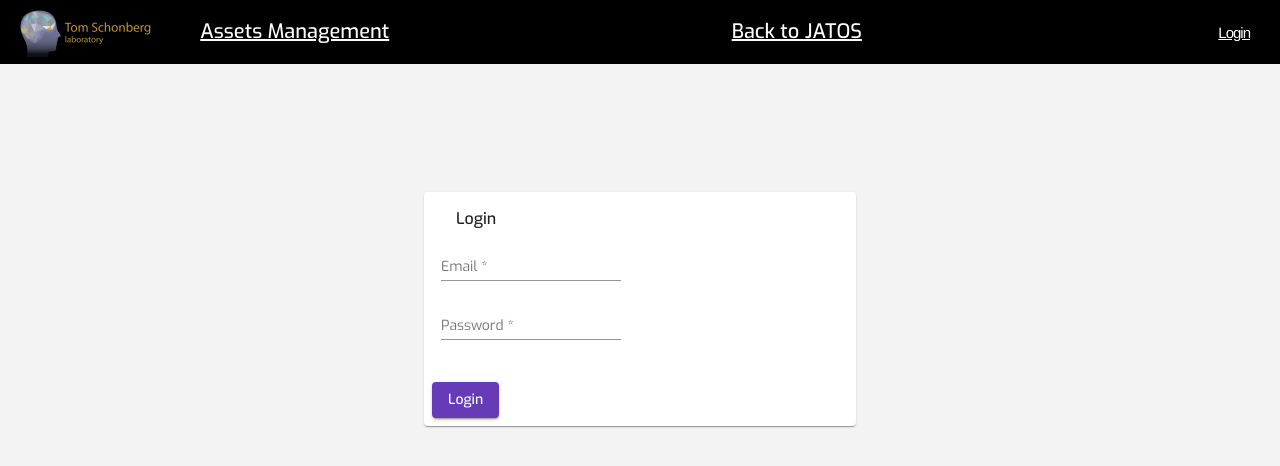
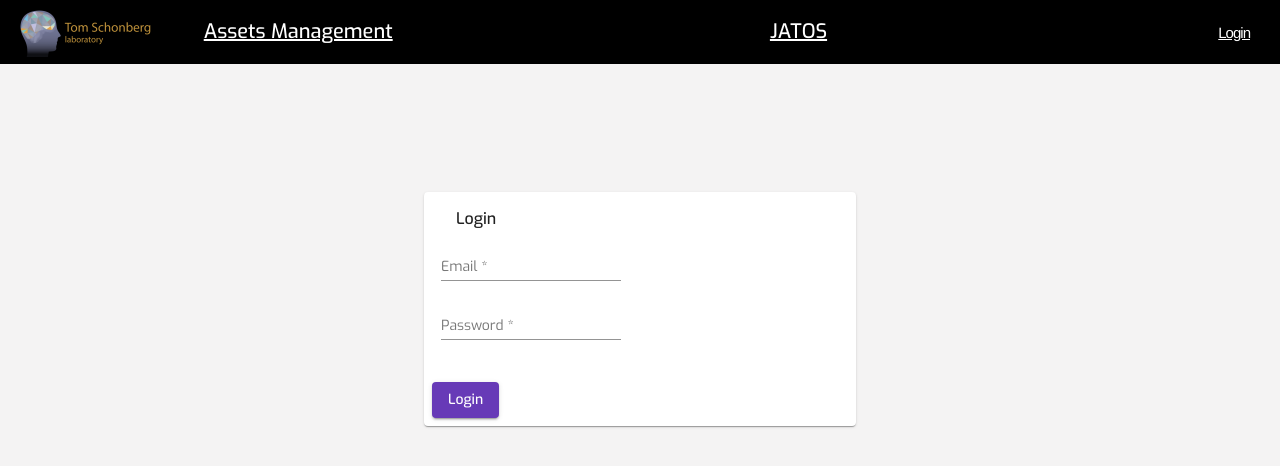
Before and after one commit to jony543/SchonbergLab-OnlineExperiments, an Angular app: page /auth/login in a window 1280 px wide. Shown: the top 466 px of the page. Built offline with nearby package versions, Linux system fonts and the light colour scheme.

Commit message:
open JATOS in new tab

```diff
--- a/src/app/header/header.component.html
+++ b/src/app/header/header.component.html
@@ -3,7 +3,7 @@
     <a routerLink="/" class="logo"></a>
     <span class="example-spacer"></span>
     <a routerLink="/assets_management" style="flex: 10 1 auto; color: white;">Assets Management</a>
-    <a href="/experiments" style="flex: 10 1 auto; color: white;">Back to JATOS</a>
+    <a href="/experiments" target="_blank" style="flex: 10 1 auto; color: white;">JATOS</a>
     <a class="links side" routerLink="/auth/login" *ngIf="!user">Login</a>
     <div>
       <a class="links side" *ngIf="user" [matMenuTriggerFor]="menu">
```
